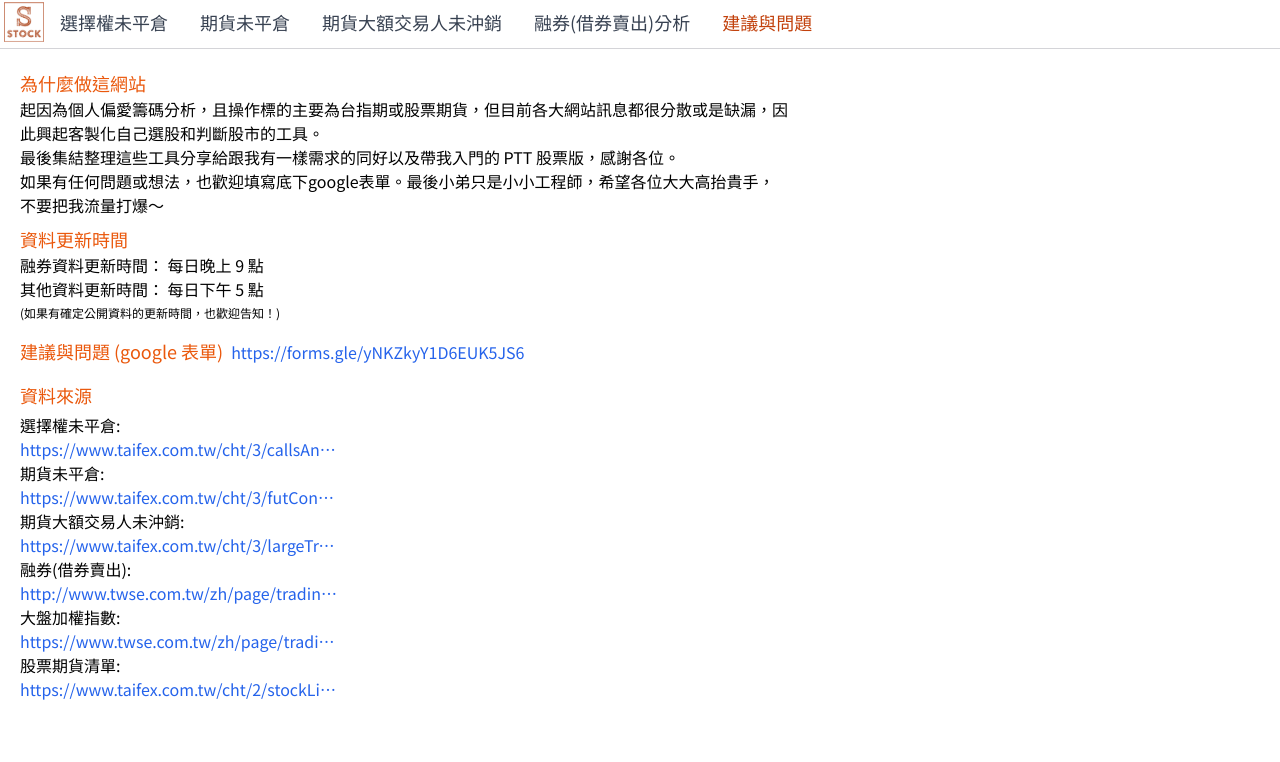
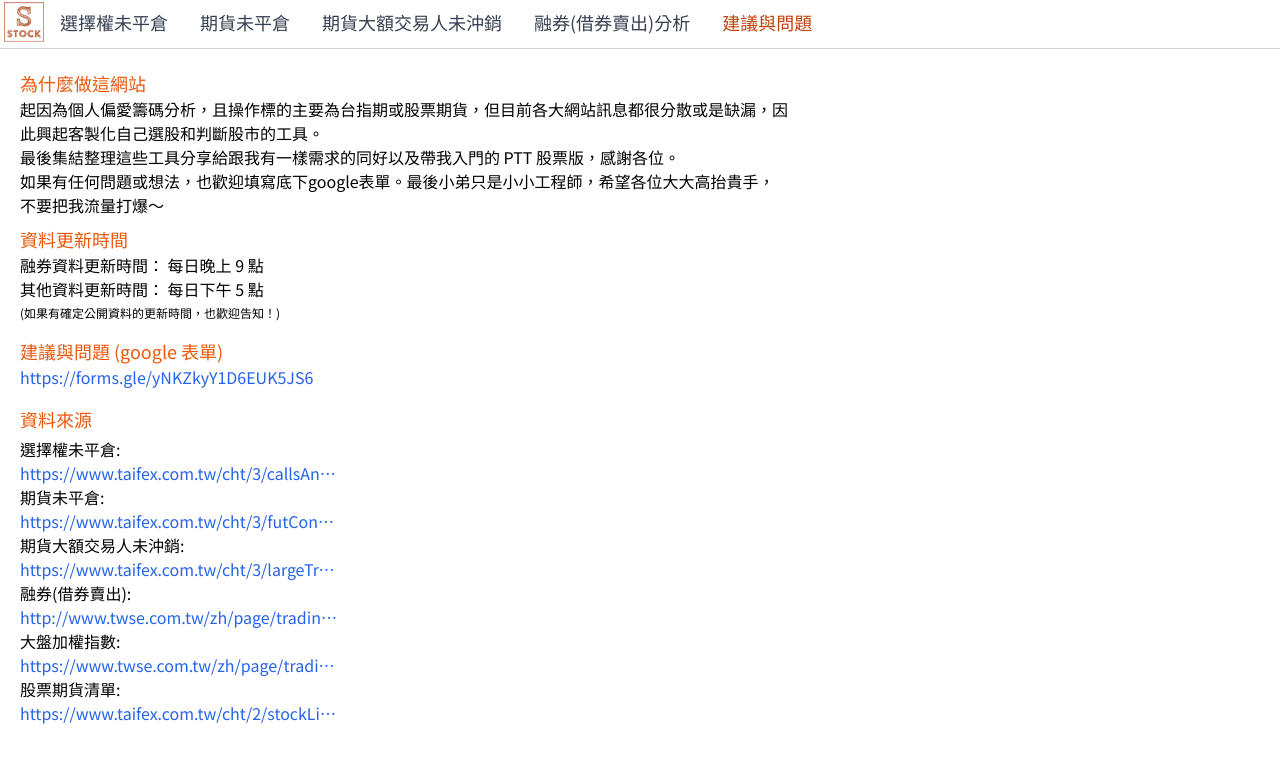
Before and after one commit to ChuangYuMing/futures_spread_analysis, a React (Create React App) app in the folder client/: page /your-questions in a window 1280 px wide. Shown: the top 762 px of the page. Built offline with nearby package versions, Linux system fonts and the light colour scheme.

Commit message:
fix style

```diff
--- a/client/src/components/questions/Questions.jsx
+++ b/client/src/components/questions/Questions.jsx
@@ -20,7 +20,7 @@
       <div className="mt-1 text-xs">
         (如果有確定公開資料的更新時間，也歡迎告知！)
       </div>
-      <div className="my-4">
+      <div className="flex flex-col my-4">
         <span className="mr-2 text-lg text-orange-600">
           建議與問題 (google 表單)
         </span>
```
